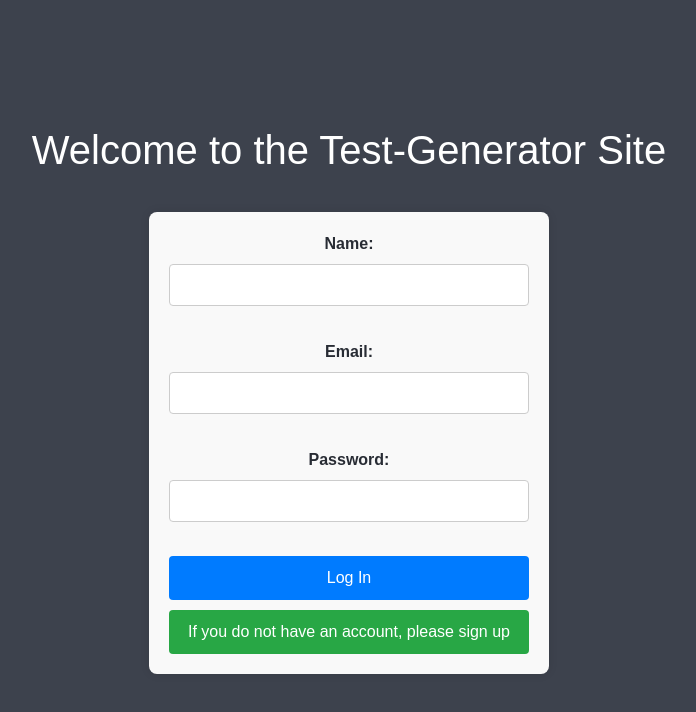
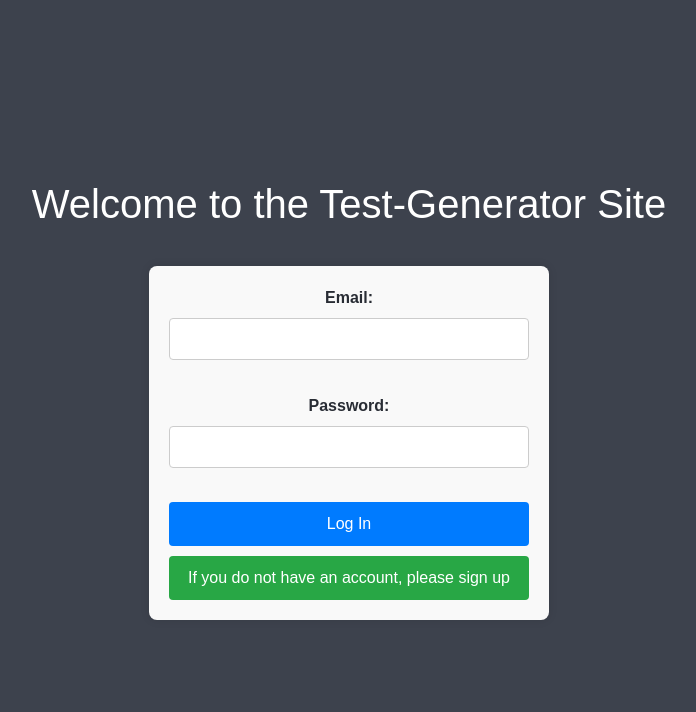
Before and after one commit to TOBB-BIL-481-Project-Group/481-Project-Frontend, a React (Create React App) app: page / in a window 1280 px wide. Shown: the top 712 px of the page, without its empty margins (291-987 px from the left). Built offline with nearby package versions, Linux system fonts and the light colour scheme; what recoil-persist would draw is missing.

Commit message:
no name and error handling

```diff
--- a/src/pages/Signup.tsx
+++ b/src/pages/Signup.tsx
@@ -34,7 +34,7 @@ const Signup = () => {
       await apisignup(name, email, password, "/signup");
       navigate(PATHS.start); // Log successful response
     } catch (error) {
-      if (error === "AxiosError: Request failed with status code 500")
+      if (error == "AxiosError: Request failed with status code 500")
         alert("That account already exist");
       return;
     }
--- a/src/pages/StartPage.tsx
+++ b/src/pages/StartPage.tsx
@@ -7,7 +7,6 @@ import { useNavigate } from "react-router-dom";
 
 const StartPage = () => {
   // State variables to store form data
-  const [name, setName] = useState("");
   const [email, setEmail] = useState("");
   const [password, setPassword] = useState("");
   const navigate = useNavigate();
@@ -17,15 +16,15 @@ const StartPage = () => {
     event.preventDefault(); // Prevent default form submission behavior
 
     // Collect form data
-    if (name === "" || email === "" || password === "") {
+    if (email === "" || password === "") {
       alert("Please fill all the blanks!");
       return;
     }
     try {
-      await apisignup(name, email, password, "/");
+      await apisignup("", email, password, "/");
       navigate(PATHS.loading); // Log successful response
     } catch (error) {
-      if (error === "AxiosError: Request failed with status code 500")
+      if (error == "AxiosError: Request failed with status code 500")
         alert("email's account not found");
       else alert("your password is not correct");
     }
@@ -57,21 +56,6 @@ const StartPage = () => {
         <h1>Welcome to the Test-Generator Site</h1>
       </div>
       <form onSubmit={handleSubmit} method="post" className="form-container">
-        <label htmlFor="name" className="form-label">
-          Name:
-        </label>
-        <br />
-        <input
-          type="text"
-          id="name"
-          name="name"
-          value={name}
-          onChange={(e) => setName(e.target.value)}
-          className="custom-input"
-        />
-        <br />
-        <br />
-
         <label htmlFor="email" className="form-label">
           Email:
         </label>
```
